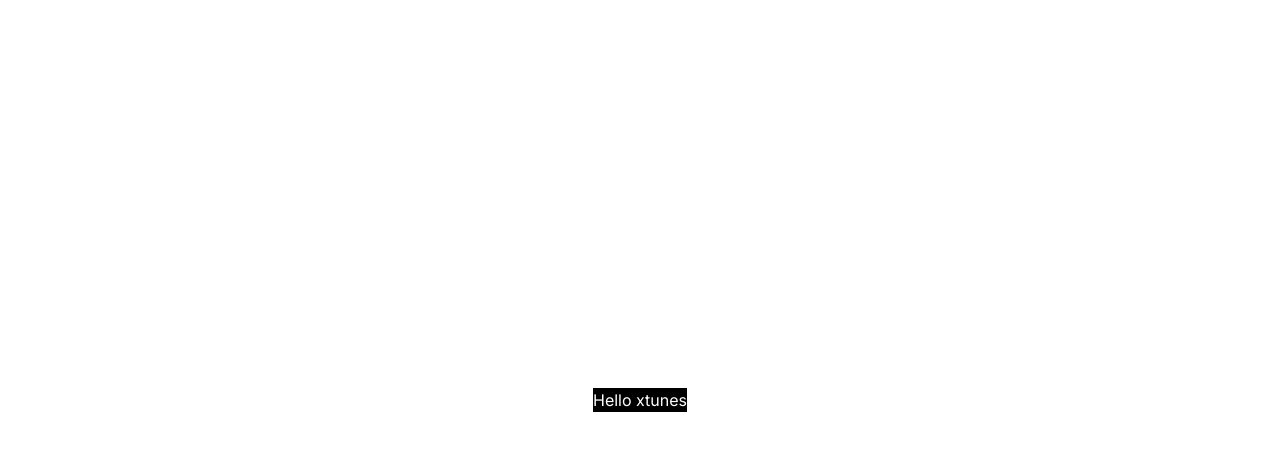
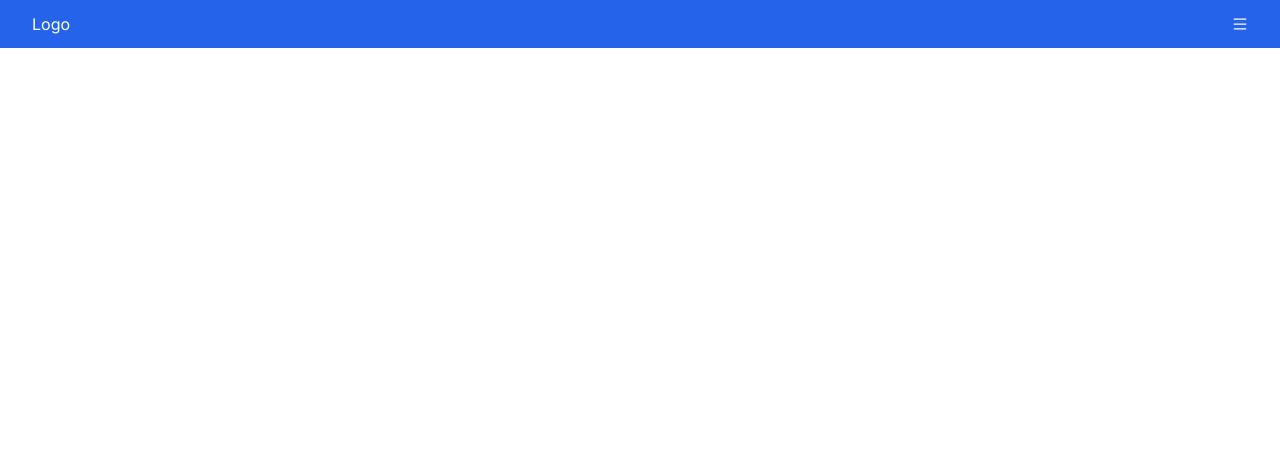
Before and after one commit to vicxtunespro/Tailwind, a Next.js app: page / in a window 1280 px wide. Shown: the top 450 px of the page. Built offline with nearby package versions, Linux system fonts and the light colour scheme.

Commit message:
Project started

```diff
--- a/app/layout.js
+++ b/app/layout.js
@@ -1,5 +1,7 @@
 import { Inter } from "next/font/google";
 import "./globals.css";
+import MobileMenu from "@/components/nav";
+
 
 const inter = Inter({ subsets: ["latin"] });
 
@@ -11,7 +13,10 @@ export const metadata = {
 export default function RootLayout({ children }) {
   return (
     <html lang="en">
-      <body className={inter.className}>{children}</body>
+      <body className={inter.className}>
+        <MobileMenu/>
+        {children}
+        </body>
     </html>
   );
 }
--- a/app/page.js
+++ b/app/page.js
@@ -2,10 +2,8 @@ import Image from "next/image";
 
 export default function Home() {
   return (
-    <main className="min-h-screen flex justify-center items-center">
-      <div className="bg-black text-white dark:text-red-400">
-        <p>Hello xtunes</p>
-      </div>
+    <main>
+
     </main>
   );
 }
--- /dev/null
+++ b/components/nav.jsx
@@ -0,0 +1,12 @@
+import React from 'react'
+import { AiOutlineMenu } from "react-icons/ai";
+
+
+export default function MobileMenu() {
+  return (
+    <div className='w-screen h-12 bg-blue-600 dark:bg-slate-900 text-white pl-8 pr-8 flex justify-between items-center'>
+        <p>Logo</p>
+        <AiOutlineMenu/>
+    </div>
+  )
+}
--- a/package.json
+++ b/package.json
@@ -9,9 +9,10 @@
     "lint": "next lint"
   },
   "dependencies": {
+    "next": "14.1.0",
     "react": "^18",
     "react-dom": "^18",
-    "next": "14.1.0"
+    "react-icons": "^5.0.1"
   },
   "devDependencies": {
     "autoprefixer": "^10.0.1",
```
Also changed, not shown: 1 other file (tests, documents, lock files or other folders).
